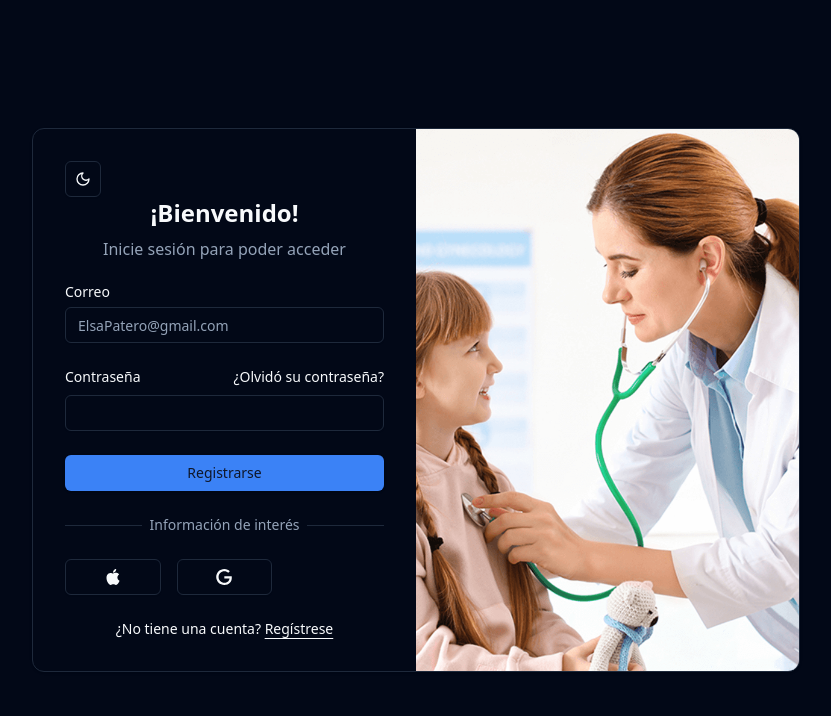
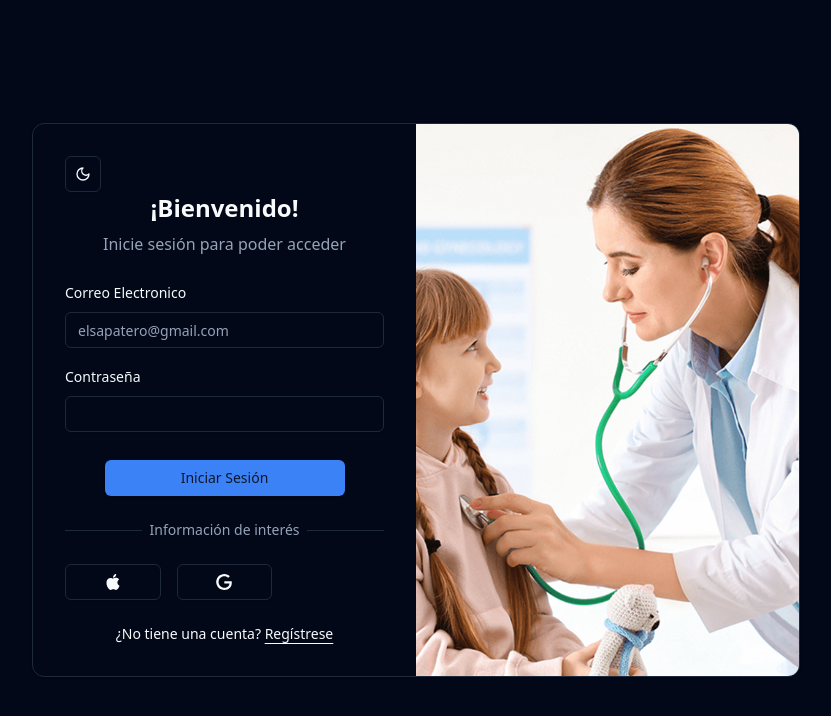
Before and after one commit to watchtheblind/CPSNQ, a React (Vite) app: page / in a window 1280 px wide. Shown: the top 716 px of the page, without its empty margins (224-1055 px from the left). Built offline with nearby package versions, Linux system fonts and the light colour scheme.

Commit message:
Feat: implement login

```diff
--- a/src/App.tsx
+++ b/src/App.tsx
@@ -1,5 +1,5 @@
 import "./App.css";
-import { LoginForm } from "./components/login-form";
+import { Welcomescreen } from "./components/WelcomeScreen";
 import { ThemeProvider } from "@/components/theme-provider";
 function App() {
   return (
@@ -7,7 +7,7 @@ function App() {
       <main>
         <div className="flex min-h-svh flex-col items-center justify-center">
           <div className="w-full max-w-sm md:max-w-3xl">
-            <LoginForm />
+            <Welcomescreen />
           </div>
         </div>
       </main>
--- a/src/app/login/page.tsx
+++ /dev/null
@@ -1,11 +0,0 @@
-import { LoginForm } from "@/components/login-form"
-
-export default function LoginPage() {
-  return (
-    <div className="flex min-h-svh flex-col items-center justify-center bg-muted p-6 md:p-10">
-      <div className="w-full max-w-sm md:max-w-3xl">
-        <LoginForm />
-      </div>
-    </div>
-  )
-}
--- a/src/components/Loginformfields.tsx
+++ b/src/components/Loginformfields.tsx
@@ -17,13 +17,13 @@ import { useForm, useFormContext } from "react-hook-form";
 import type { FieldPath } from "react-hook-form";
 import { z } from "@/lib/zod";
 
-const formSchema = z.object({
+const FormSchema = z.object({
   email: z.string().min(11).max(50),
   password: z.string().min(6).max(50),
 });
 
 interface LoginFormFieldProps {
-  name: FieldPath<z.infer<typeof formSchema>>;
+  name: FieldPath<z.infer<typeof FormSchema>>;
   label: string;
   placeholder?: string;
   description?: string;
@@ -32,7 +32,7 @@ interface LoginFormFieldProps {
   disabled?: any;
 }
 
-const InicioSesionForm = () => {
+const LoginForm = () => {
   const [isPending, startTransition] = useTransition();
   const [attempts, setAttemps] = useState(1);
   const [Error, setError] = useState(false);
@@ -46,9 +46,14 @@ const InicioSesionForm = () => {
   //     setError((error) => !error);
   //   }, 10000);
   // };
+
+  function submitData(data: z.infer<typeof FormSchema>) {
+    alert("you submitted: " + JSON.stringify(data));
+    // <code className="text-white">{JSON.stringify(data, null, 2)}</code>
+  }
   /*creating a Form instance*/
-  const form = useForm<z.infer<typeof formSchema>>({
-    resolver: zodResolver(formSchema),
+  const form = useForm<z.infer<typeof FormSchema>>({
+    resolver: zodResolver(FormSchema),
     defaultValues: {
       email: "",
       password: "",
@@ -59,17 +64,15 @@ const InicioSesionForm = () => {
     <>
       <Form {...form}>
         <form
-          onSubmit={() => {
-            null;
-          }}
+          onSubmit={form.handleSubmit(submitData)}
           className=" justify-center space-y-4"
         >
           <LoginFormField
             disabled={isPending || disableButton}
             charLenght={30}
             name="email"
-            label="email Electrónico"
-            placeholder="email"
+            label="Correo Electronico"
+            placeholder="elsapatero@gmail.com"
             inputType="email"
           />
           <LoginFormField
@@ -83,19 +86,15 @@ const InicioSesionForm = () => {
             <Button
               type="submit"
               disabled={isPending || disableButton}
-              className="w-60 mt-3 bg-[#5C776B] rounded-full hover:bg-[#475D53] boton-login"
+              className="w-60 mt-3"
             >
               Iniciar Sesión
-              {isPending ? <LoaderCircle className="ml-2 animate-spin" /> : ""}
+              {isPending && <LoaderCircle className="ml-2 animate-spin" />}
             </Button>
           </div>
         </form>
       </Form>
-      {Error && (
-        <div className="mt-4 visible animate-pulse">
-          <Alert />
-        </div>
-      )}
+      {Error && <div className="mt-4 visible animate-pulse"></div>}
     </>
   );
 };
@@ -117,12 +116,11 @@ const LoginFormField: React.FC<LoginFormFieldProps> = ({
         name={name}
         render={({ field }) => (
           <FormItem>
-            <FormLabel className="text-base">{label}</FormLabel>
+            <FormLabel>{label}</FormLabel>
             <FormControl>
               <Input
                 disabled={disabled}
                 maxLength={charLenght}
-                className="mt-2 mb-5 w-80 bg-transparent rounded-full elemento-login"
                 placeholder={placeholder}
                 type={inputType || "text"}
                 {...field}
@@ -136,4 +134,4 @@ const LoginFormField: React.FC<LoginFormFieldProps> = ({
     </>
   );
 };
-export default InicioSesionForm;
+export default LoginForm;
--- a/src/components/login-form.tsx
+++ b/src/components/WelcomeScreen.tsx
@@ -5,7 +5,8 @@ import { Input } from "@/components/ui/input";
 import { Label } from "@/components/ui/label";
 import { ModeToggle } from "./mode-toggle";
 import { useState } from "react";
-export function LoginForm({
+import LoginForm from "./Loginformfields";
+export function Welcomescreen({
   className,
   ...props
 }: React.ComponentProps<"div">) {
@@ -18,7 +19,7 @@ export function LoginForm({
     <div className={cn("flex flex-col gap-6", className)} {...props}>
       <Card className="overflow-hidden">
         <CardContent className="grid p-0 md:grid-cols-2">
-          <form className="p-6 md:p-8">
+          <div className="p-6 md:p-8">
             <ModeToggle></ModeToggle>
             <div className="flex flex-col gap-6">
               <div className="flex flex-col items-center text-center">
@@ -31,7 +32,7 @@ export function LoginForm({
                     : "Regístrese para poder acceder"}
                 </p>
               </div>
-              {!isLogin && (
+              {!isLogin ? (
                 <div className="grid w-full items-center gap-4">
                   <div className="flex flex-col space-y-1.5">
                     <Label htmlFor="name">Nombres</Label>
@@ -50,8 +51,11 @@ export function LoginForm({
                     <Input id="name" placeholder="1354567" />
                   </div>
                 </div>
+              ) : (
+                <LoginForm />
               )}
-              <div className="grid gap-2">
+
+              {/* <div className="grid gap-2">
                 <Label htmlFor="email">Correo</Label>
                 <Input
                   id="email"
@@ -71,10 +75,7 @@ export function LoginForm({
                   </a>
                 </div>
                 <Input id="password" type="password" required />
-              </div>
-              <Button type="submit" className="w-full">
-                {isLogin ? "Registrarse" : "Iniciar Sesión"}
-              </Button>
+              </div> */}
               {isLogin && (
                 <>
                   <div className="relative text-center text-sm after:absolute after:inset-0 after:top-1/2 after:z-0 after:flex after:items-center after:border-t after:border-border">
@@ -122,7 +123,7 @@ export function LoginForm({
                 </a>
               </div>
             </div>
-          </form>
+          </div>
           <div className="relative hidden bg-muted md:block">
             <img
               src="./public/physician.png"
```
